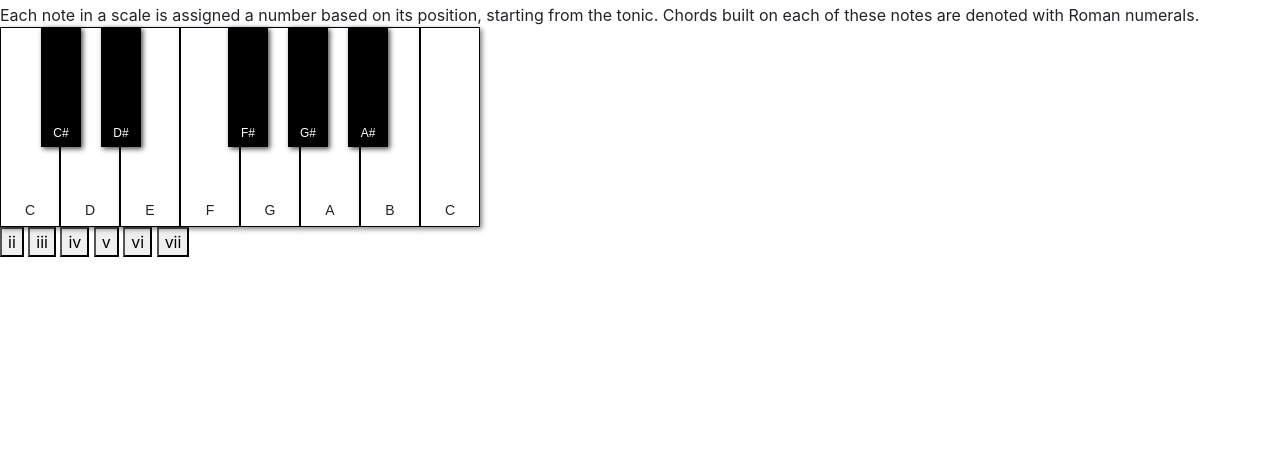
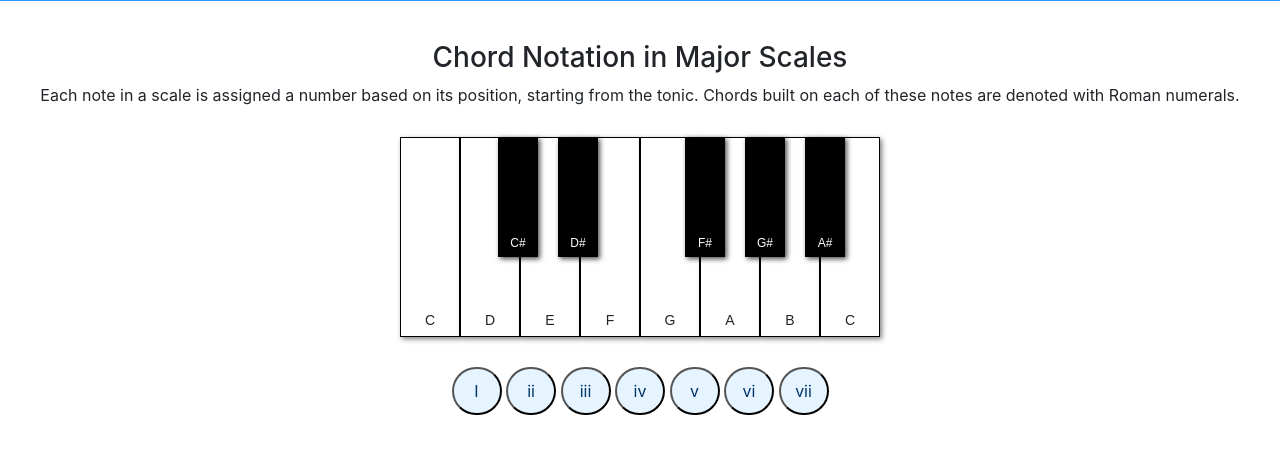
Before and after one commit to amyyu116/ui-project, a Flask app: template templates/learn3.html in a window 1280 px wide. Shown: the part 39-493 px from the top of the page. Run offline with Flask 3, Linux system fonts and the light colour scheme; the template is opened without the code that fills it, so the values that code supplies are empty; some libraries are stand-ins or nearby versions.

Commit message:
commit to pull

```diff
--- a/server.py
+++ b/server.py
@@ -6,7 +6,7 @@ import re
 from datetime import datetime
 
 app = Flask(__name__)
-
+user_data = {}
 # ROUTES
 @app.route('/')
 def welcome():
--- a/static/main.css
+++ b/static/main.css
@@ -1,48 +1,7 @@
-.piano {
-    position: relative;
-    display: flex;
-}
-
-.white-key {
-    width: 60px;
-    height: 200px;
-    background: white;
-    border: 1px solid black;
-    position: relative;
-    z-index: 1;
-    display: flex;
-    justify-content: center;
-    align-items: flex-end;
-    font-family: sans-serif;
-    font-size: 14px;
-    box-shadow: 2px 2px 5px rgba(0, 0, 0, 0.5);
-}
-
-.black-key {
-    width: 40px;
-    height: 120px;
-    background: black;
-    position: absolute;
-    z-index: 2;
-    margin-left: 3px;
-    color: white;
-    display: flex;
-    justify-content: center;
-    align-items: flex-end;
-    font-family: sans-serif;
-    font-size: 12px;
-    box-shadow: 2px 2px 5px rgba(0, 0, 0, 0.7);
-}
-
-.key-label {
-    padding: 5px;
-}
-
-
 body {
     margin: 0;
     padding: 0;
-    font-family: 'Segoe UI', Tahoma, Geneva, Verdana, sans-serif;
+    font-family: "Segoe UI", Tahoma, Geneva, Verdana, sans-serif;
     background-color: #e6f4ff; /* light blue background */
     color: #003366;
 }
@@ -80,7 +39,6 @@ p {
     background-color: #267acc;
 }
 
-
 /* Existing styles ... */
 
 .navbar {
@@ -116,3 +74,55 @@ p {
 .content h1 {
     margin-bottom: 20px;
 }
+
+.chord-buttons button {
+    border-radius: 50px;
+    padding: 10px;
+    width: 50px;
+    background-color: #e6f4ff;
+    color: #003366;
+}
+
+/* piano container css */
+.piano {
+    position: relative;
+    display: flex;
+    justify-content: center;
+    padding-top: 30px;
+    padding-bottom: 30px;
+}
+
+.white-key {
+    width: 60px;
+    height: 200px;
+    background: white;
+    border: 1px solid black;
+    position: relative;
+    z-index: 1;
+    display: flex;
+    justify-content: center;
+    align-items: flex-end;
+    font-family: sans-serif;
+    font-size: 14px;
+    box-shadow: 2px 2px 5px rgba(0, 0, 0, 0.5);
+}
+
+.black-key {
+    width: 40px;
+    height: 120px;
+    background: black;
+    position: absolute;
+    z-index: 2;
+    margin-left: 35%;
+    color: white;
+    display: flex;
+    justify-content: center;
+    align-items: flex-end;
+    font-family: sans-serif;
+    font-size: 12px;
+    box-shadow: 2px 2px 5px rgba(0, 0, 0, 0.7);
+}
+
+.key-label {
+    padding: 5px;
+}
--- a/templates/learn3.html
+++ b/templates/learn3.html
@@ -1,3 +1,5 @@
+{% extends "navbar.html" %} {% block content %}
+
 <head>
     <link rel="stylesheet" href="{{url_for('static', filename='main.css')}}" />
     <script src="http://code.jquery.com/jquery-3.3.1.min.js"></script>
@@ -67,9 +69,10 @@
         <div class="black-key" style="left: 345px" data-note="A#4">
             <span class="key-label">A#</span>
         </div>
-        <div class="row"></div>
     </div>
-    <div class="chords">
+
+    <div class="chord-buttons">
+        <button data-chord="i_chord">I</button>
         <button data-chord="ii_chord">ii</button>
         <button data-chord="iii_chord">iii</button>
         <button data-chord="iv_chord">iv</button>
@@ -78,3 +81,5 @@
         <button data-chord="vii_chord">vii</button>
     </div>
 </div>
+
+{% endblock %}
```
